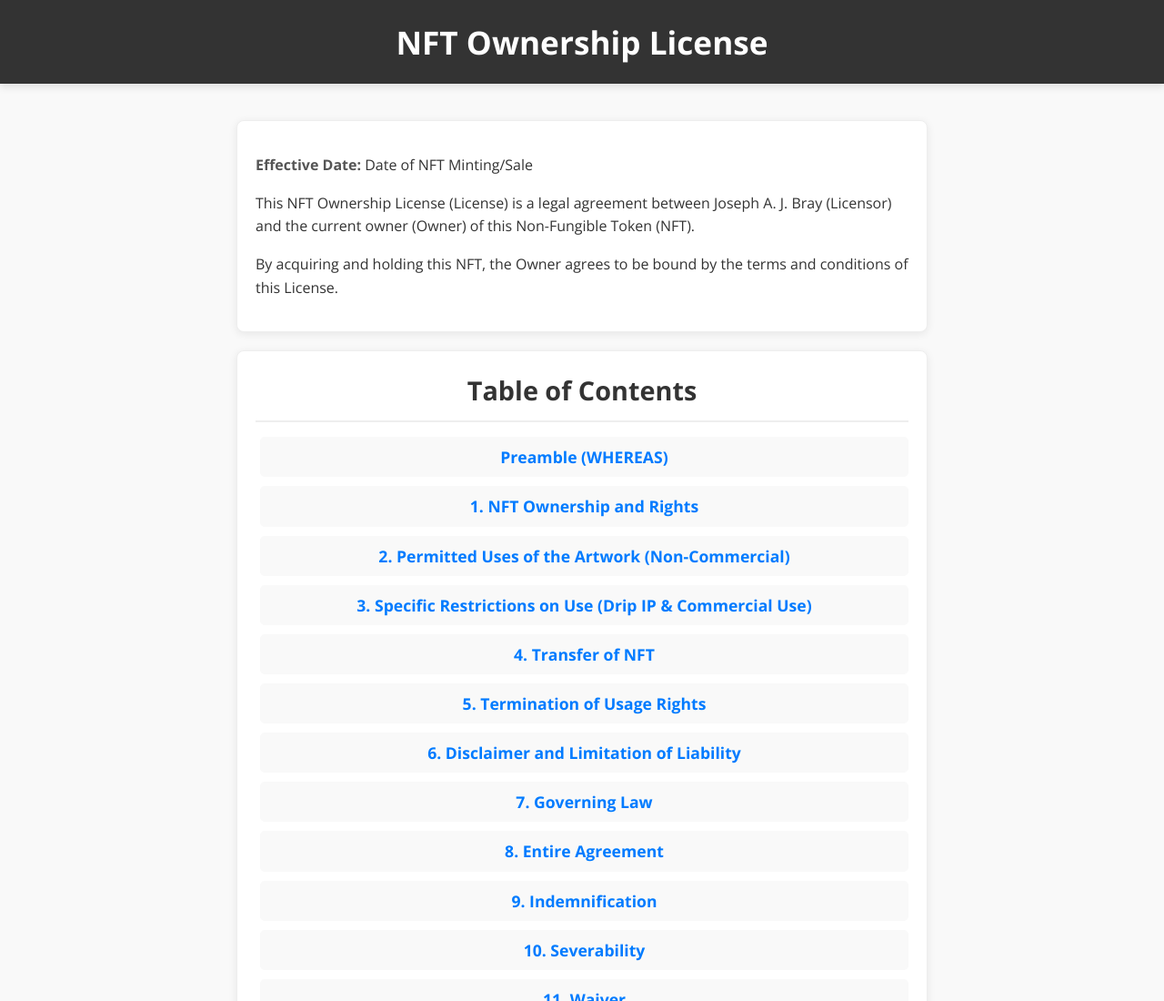
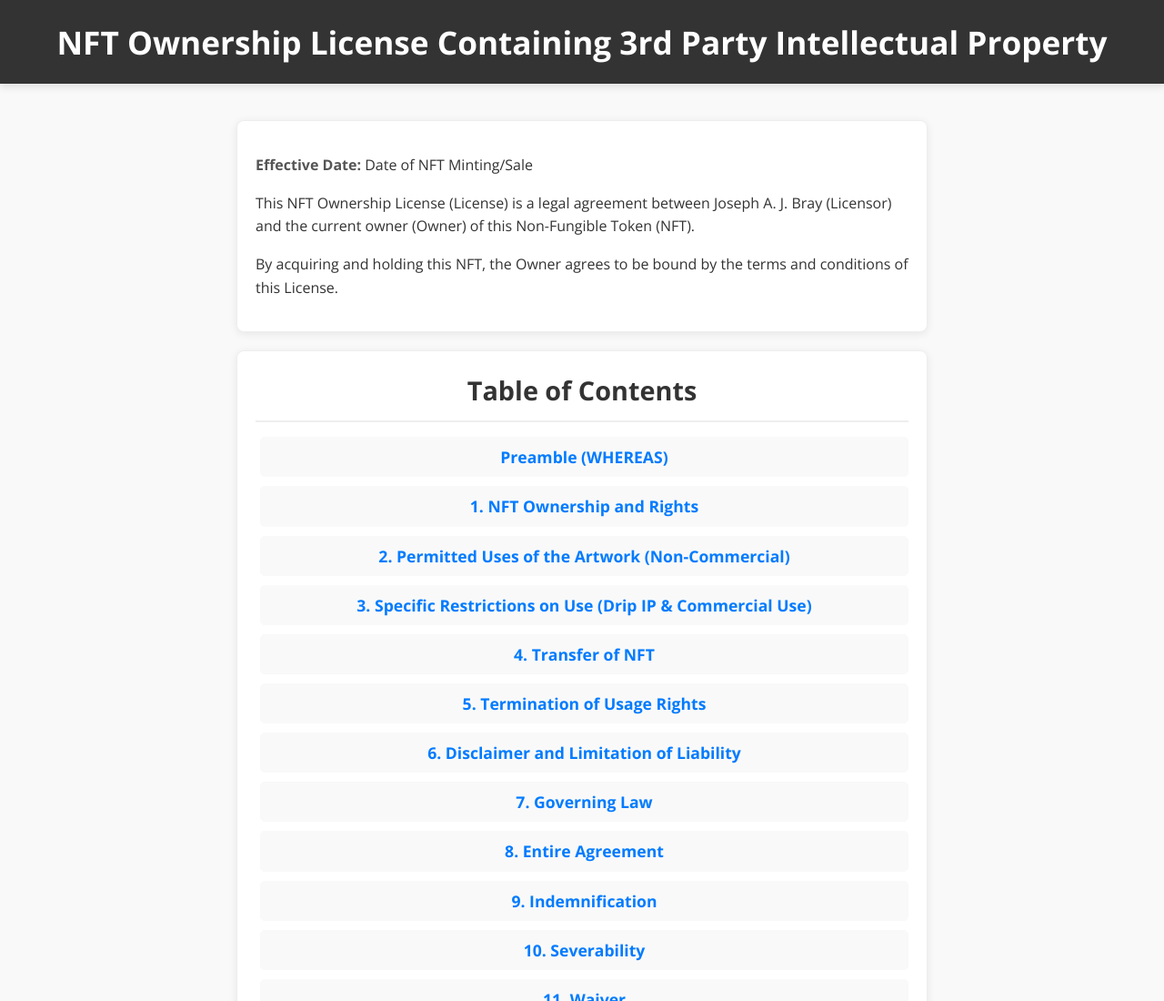
Before and after one commit to StaplezStudio/NonCommercialLicence3rdParty, a plain HTML site: page index.html in a window 1280 px wide. Shown: the top 1100 px of the page at 91% size. Drawn offline with nearby package versions, Linux system fonts and the light colour scheme.

Commit message:
Update index.html

```diff
--- a/index.html
+++ b/index.html
@@ -173,7 +173,7 @@
 </head>
 <body>
     <header>
-        <h1>NFT Ownership License</h1>
+        <h1>NFT Ownership License Containing 3rd Party Intellectual Property </h1>
     </header>
 
     <div class="container">
```
